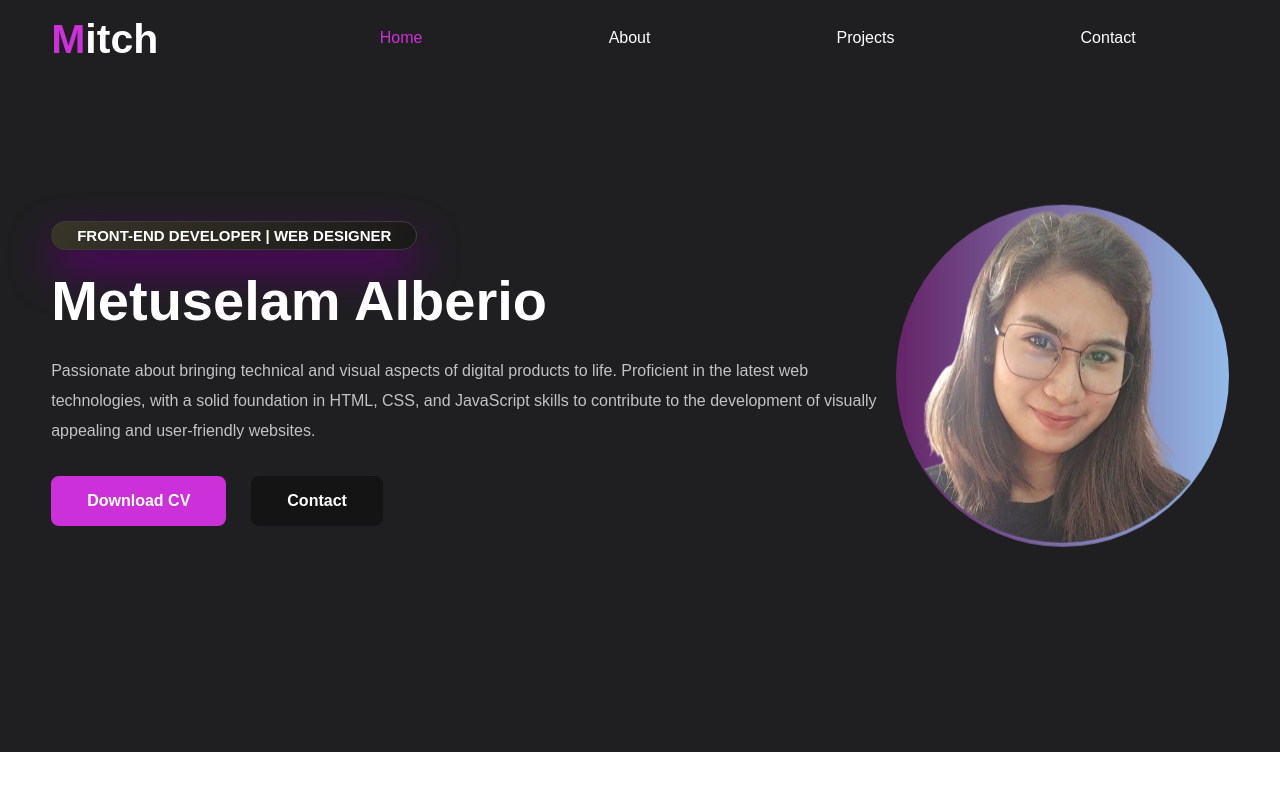
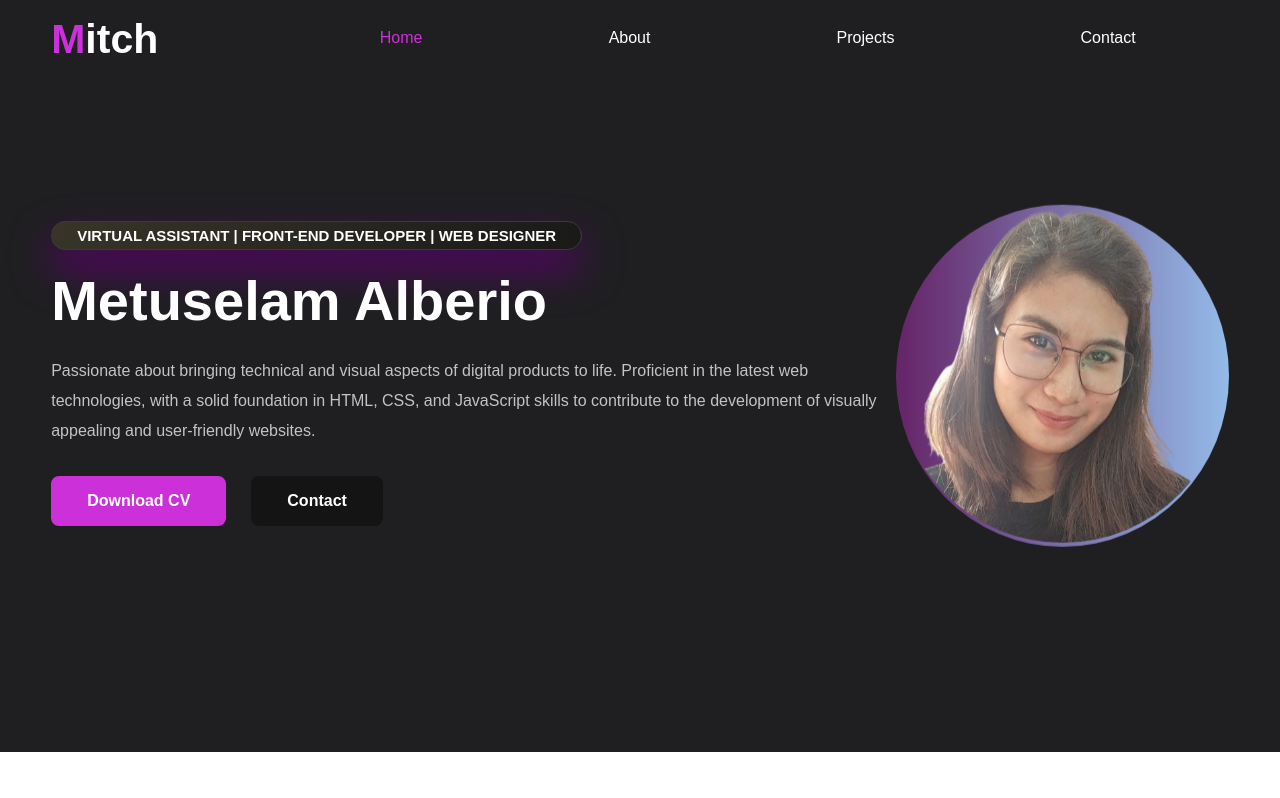
Before and after one commit to MitchAlberio07/Portflolio, a React (Create React App) app: page / in a window 1280 px wide. Shown: the top 798 px of the page. Built offline with nearby package versions, Linux system fonts and the light colour scheme.

Commit message:
VA added

```diff
--- a/src/Components/Home.jsx
+++ b/src/Components/Home.jsx
@@ -8,7 +8,7 @@ const Home = () => {
     <section id='home'>
     <div className="home" >
       <div className="home-text">
-        <span>Front-End Developer | Web Designer</span>
+        <span>Virtual Assistant | Front-End Developer | Web Designer </span>
         <h1>Metuselam Alberio</h1>
         <p>Passionate about bringing technical and visual aspects of digital products to life. Proficient in the latest web technologies, with a solid foundation in HTML, CSS, and JavaScript skills to contribute to the development of visually appealing and user-friendly websites.</p>
 
```
